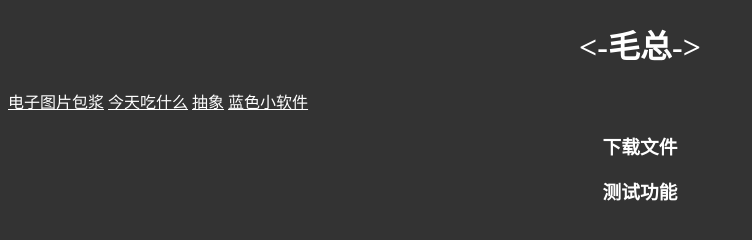
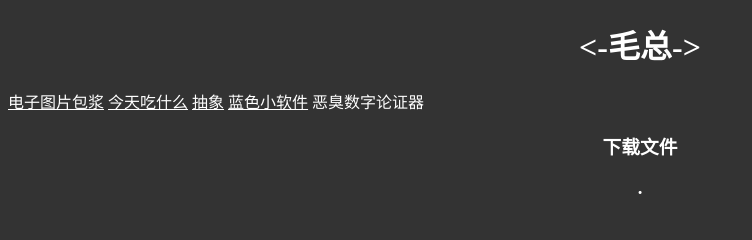
Before and after one commit to Mao-jh/Mao-jh.github.io, a plain HTML site: page index.html in a window 1280 px wide. Shown: the whole page, without its empty margins (0-752 px from the left). Drawn offline with Linux system fonts and the light colour scheme.

Commit message:
Update index.html

```diff
--- a/index.html
+++ b/index.html
@@ -18,8 +18,9 @@
 <a style="color: white;"href="https://cook.yyj.moe/random">今天吃什么</a>
 <a style="color: white;"href="https://cxh.papapoi.com/">抽象</a>
 <a style="color: white;"href="https://url.cloud.huawei.com/oCTHIUSSDC">蓝色小软件</a>
+<a style="color: white;"https://lab.magiconch.com/homo/">恶臭数字论证器</a>
 <h3 onclick="myFunction()">下载文件</h3>
-<h3 onclick="alert('没用')">测试功能</h3>
+<h3 onclick="alert('URL:lab.magiconch.com/buhuibaidu.me')">.</h3>
 <script>
 function myFunction() {
   var link = document.createElement('a');
```
